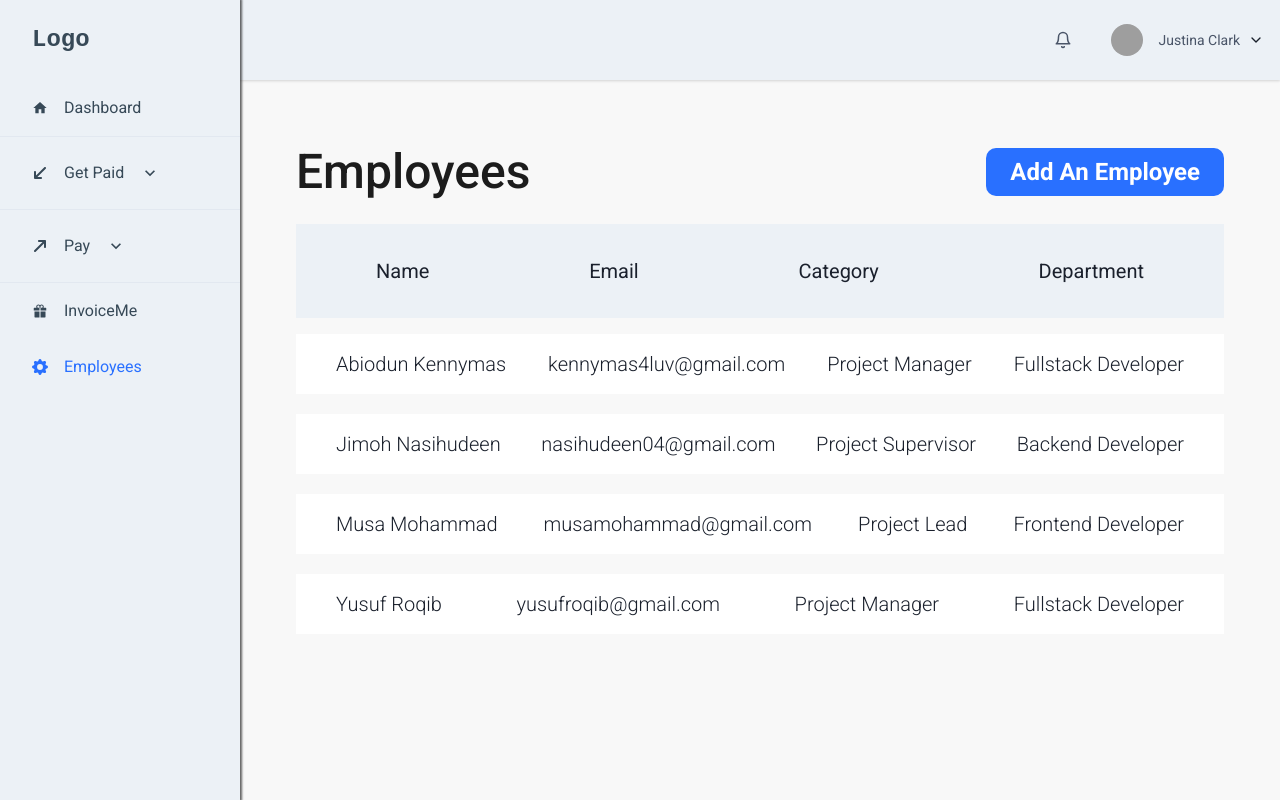
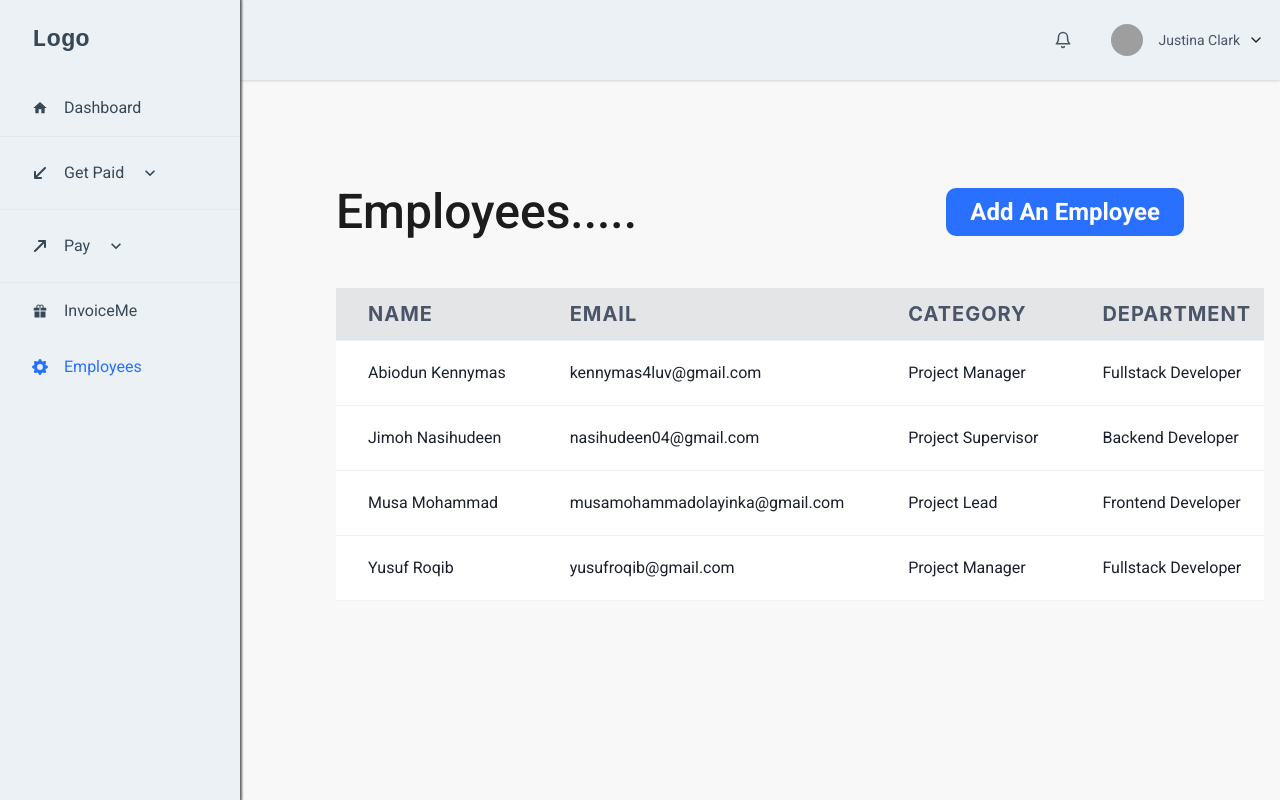
Before and after one commit to DLT-Africa/Quickbill, a React (Vite) app in the folder client/: page /employees in a window 1280 px wide. Built offline with nearby package versions, Linux system fonts and the light colour scheme; grey boxes are pictures that could not be loaded.

Commit message:
Employees

```diff
--- a/client/src/components/Employees.jsx
+++ b/client/src/components/Employees.jsx
@@ -17,22 +17,26 @@ import {
   ModalFooter,
 } from "@chakra-ui/react";
 import { BsFillImageFill } from "react-icons/bs";
+import {
+  Table,
+  Thead,
+  Tbody,
+  Tfoot,
+  Tr,
+  Th,
+  Td,
+  TableCaption,
+  TableContainer,
+} from '@chakra-ui/react'
 
 const Employees = () => {
   const { isOpen, onOpen, onClose } = useDisclosure();
   return (
     <>
-      <Flex
-        flexDirection={"column"}
-        justifyContent={"center"}
-        gap={4}
-        alignItems={"center"}
-        m={10}
-        // h={"100vh"}
-      >
-        <Flex alignItems={"center"} justifyContent={"space-between"} w={"full"}>
+    <TableContainer p={20}>
+      <Flex alignItems={"center"} justifyContent={"space-between"} w={"full"} mb={10}>
           <Text color={"#1c1c1c"} fontSize={"5xl"} fontWeight={500}>
-            Employees
+            Employees.....
           </Text>
           <Button
             size={"lg"}
@@ -46,87 +50,44 @@ const Employees = () => {
           >
             Add An Employee
           </Button>
-        </Flex>
-
-        <Flex
-          bg={"#ECF1F6"}
-          justifyContent={"space-between"}
-          w={"full"}
-          px={20}
-          py={8}
-          alignItems={"center"}
-          fontSize={"xl"}
-          fontWeight={400}
-        >
-          <Text>Name</Text>
-          <Text>Email</Text>
-          <Text>Category</Text>
-          <Text>Department</Text>
-        </Flex>
-
-        <Flex flexDir={'column'} gap={5} w={'full'}>
-          <Flex
-            bg={"#FFFFFF"}
-            px={10}
-            py={15}
-            alignItems={"center"}
-            justifyContent={"space-between"}
-            w={"full"}
-            fontSize={"xl"}
-            fontWeight={300}
-          >
-            <Text>Abiodun Kennymas</Text>
-            <Text>kennymas4luv@gmail.com</Text>
-            <Text>Project Manager</Text>
-            <Text>Fullstack Developer</Text>
-          </Flex>
-          <Flex
-            bg={"#FFFFFF"}
-            px={10}
-            py={15}
-            alignItems={"center"}
-            justifyContent={"space-between"}
-            w={"full"}
-            fontSize={"xl"}
-            fontWeight={300}
-          >
-            <Text>Jimoh Nasihudeen</Text>
-            <Text>nasihudeen04@gmail.com</Text>
-            <Text>Project Supervisor</Text>
-            <Text>Backend Developer</Text>
-          </Flex>
-          <Flex
-            bg={"#FFFFFF"}
-            px={10}
-            py={15}
-            alignItems={"center"}
-            justifyContent={"space-between"}
-            w={"full"}
-            fontSize={"xl"}
-            fontWeight={300}
-          >
-            <Text>Musa Mohammad</Text>
-            <Text>musamohammad@gmail.com</Text>
-            <Text>Project Lead</Text>
-            <Text>Frontend Developer</Text>
-          </Flex>
-          <Flex
-            bg={"#FFFFFF"}
-            px={10}
-            py={15}
-            alignItems={"center"}
-            justifyContent={"space-between"}
-            w={"full"}
-            fontSize={"xl"}
-            fontWeight={300}
-          >
-            <Text>Yusuf Roqib</Text>
-            <Text>yusufroqib@gmail.com</Text>
-            <Text>Project Manager</Text>
-            <Text>Fullstack Developer</Text>
-          </Flex>
-        </Flex>
       </Flex>
+  <Table variant={'simple'} size={'lg'} >
+    <Thead bg={"rgba(55, 73, 87, 0.1)"} >
+      <Tr>
+        <Th fontSize={'xl'}>Name</Th>
+        <Th fontSize={'xl'}>Email</Th>
+        <Th fontSize={'xl'}>Category</Th>
+        <Th fontSize={'xl'}>Department</Th>
+      </Tr>
+    </Thead>
+    <Tbody>
+      <Tr bg={"#FFFFFF"}>
+        <Td>Abiodun Kennymas</Td>
+        <Td>kennymas4luv@gmail.com</Td>
+        <Td>Project Manager</Td>
+        <Td>Fullstack Developer</Td>
+      </Tr>
+      <Tr bg={"#FFFFFF"}>
+        <Td>Jimoh Nasihudeen</Td>
+        <Td>nasihudeen04@gmail.com</Td>
+        <Td>Project Supervisor</Td>
+        <Td>Backend Developer</Td>
+      </Tr>
+      <Tr bg={"#FFFFFF"}>
+        <Td>Musa Mohammad</Td>
+        <Td>musamohammadolayinka@gmail.com</Td>
+        <Td>Project Lead</Td>
+        <Td>Frontend Developer</Td>
+      </Tr>
+      <Tr bg={"#FFFFFF"}>
+        <Td>Yusuf Roqib</Td>
+        <Td>yusufroqib@gmail.com</Td>
+        <Td>Project Manager</Td>
+        <Td>Fullstack Developer</Td>
+      </Tr>
+    </Tbody>
+  </Table>
+</TableContainer>
 
       <Modal isOpen={isOpen} onClose={onClose} w={"full"}>
         <ModalOverlay />
```
